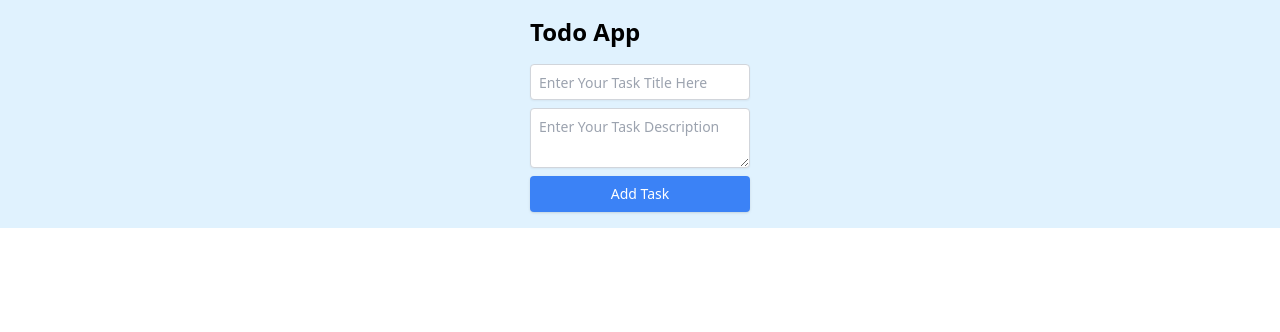
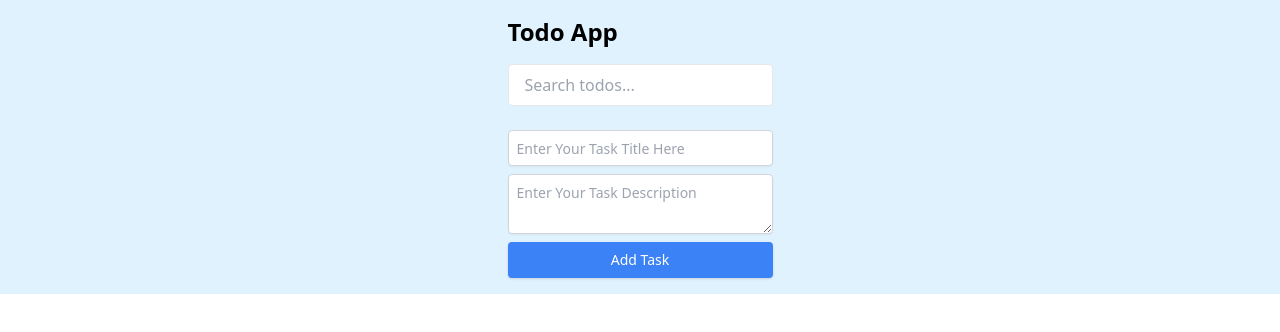
Before and after one commit to Hafiz-sustswe/React-Typescript-ToDo-Application, a React (Vite) app: page / in a window 1280 px wide. Shown: the top 332 px of the page. Built offline with nearby package versions, Linux system fonts and the light colour scheme.

Commit message:
Add search box

```diff
--- a/src/App.tsx
+++ b/src/App.tsx
@@ -1,6 +1,7 @@
 import React, {useState} from 'react';
 import TodoForm from "@/components/InputForm/TodoForm.tsx";
 import {TodoList} from "@/components/TodoCard/TodoList.tsx";
+import SearchBox from "@/components/SearchBox/SearchBox.tsx";
 
 export interface Task {
     id: number;
@@ -12,6 +13,12 @@ export interface Task {
 
 const App: React.FC = () => {
     const [tasks, setTasks] = useState<Task[]>([]);
+
+    const [searchQuery, setSearchQuery] = useState<string>('');
+
+    const handleSearch = (query: string) => {
+        setSearchQuery(query);
+    }
 
     const addTask = (newTask: Task) => {
         setTasks((prevTasks) => [...prevTasks, newTask]);
@@ -37,9 +44,9 @@ const App: React.FC = () => {
 
                 <h1 className="align-center  text-2xl font-bold mb-4">Todo App</h1>
 
-
+                <SearchBox onSearch={handleSearch}/>
                 <TodoForm addTask={addTask}/>
-                <TodoList todos={tasks} onChange={setTasks} updateTask={updateTask}/>
+                <TodoList todos={tasks} onChange={setTasks} updateTask={updateTask} searchQuery={searchQuery}/>
             </div>
         </div>
     );
--- /dev/null
+++ b/src/components/SearchBox/SearchBox.tsx
@@ -0,0 +1,27 @@
+import React, {useState} from 'react';
+
+interface SearchProps {
+    onSearch: (query: string) => void;
+}
+
+const SearchBox: React.FC<searchProps> = ({onSearch}) => {
+    const [query, setQuery] = useState('');
+
+    const handleInputChange = (e:React.ChangeEvent<HTMLInputElement>) => {
+        setQuery(e.target.value);
+        onSearch(e.target.value);
+    }
+
+    return (
+        <div className="mb-6">
+            <input
+                type="text"
+                placeholder="Search todos..."
+                className="w-full px-4 py-2 border rounded"
+                value={query}
+                onChange={handleInputChange}
+            />
+        </div>
+    )
+};
+export default SearchBox;
--- a/src/components/TodoCard/SingleTodo.tsx
+++ b/src/components/TodoCard/SingleTodo.tsx
@@ -10,8 +10,9 @@ interface props {
         id: number; title: string; description: string, completed: boolean;
         createdAt: Date
     }) => void;
+    searchQuery: string;
 }
-export const SingleTodo: React.FC<props> = ({todo, todos, onChange, updateTask}) => {
+export const SingleTodo: React.FC<props> = ({todo, todos, onChange, updateTask, searchQuery}) => {
     const [edit, setEdit] = useState<boolean>(false);
     const [editedText, setEditedText] = useState<string>(todo.title);
 
--- a/src/components/TodoCard/TodoList.tsx
+++ b/src/components/TodoCard/TodoList.tsx
@@ -11,15 +11,19 @@ interface props {
         id: number; title: string; description: string, completed: boolean;
         createdAt: Date
     }) => void;
-
+    searchQuery: string;
 }
 
 //
-export const TodoList: React.FC<props> = ({todos, onChange, updateTask}) => {
+export const TodoList: React.FC<props> = ({todos, onChange, updateTask, searchQuery}) => {
+
+    const filteredTodos = todos.filter((todo) =>
+        todo.title.toLowerCase().includes(searchQuery.toLowerCase())
+    );
     return (
         <div>
-            {todos.map((todo) => (
-                <SingleTodo todo={todo} todos={todos} onChange={onChange} updateTask={updateTask}/>
+            {filteredTodos.map((todo) => (
+                <SingleTodo todo={todo} todos={todos} onChange={onChange} updateTask={updateTask} searchQuery={searchQuery}/>
             ))}
         </div>
     )
```
